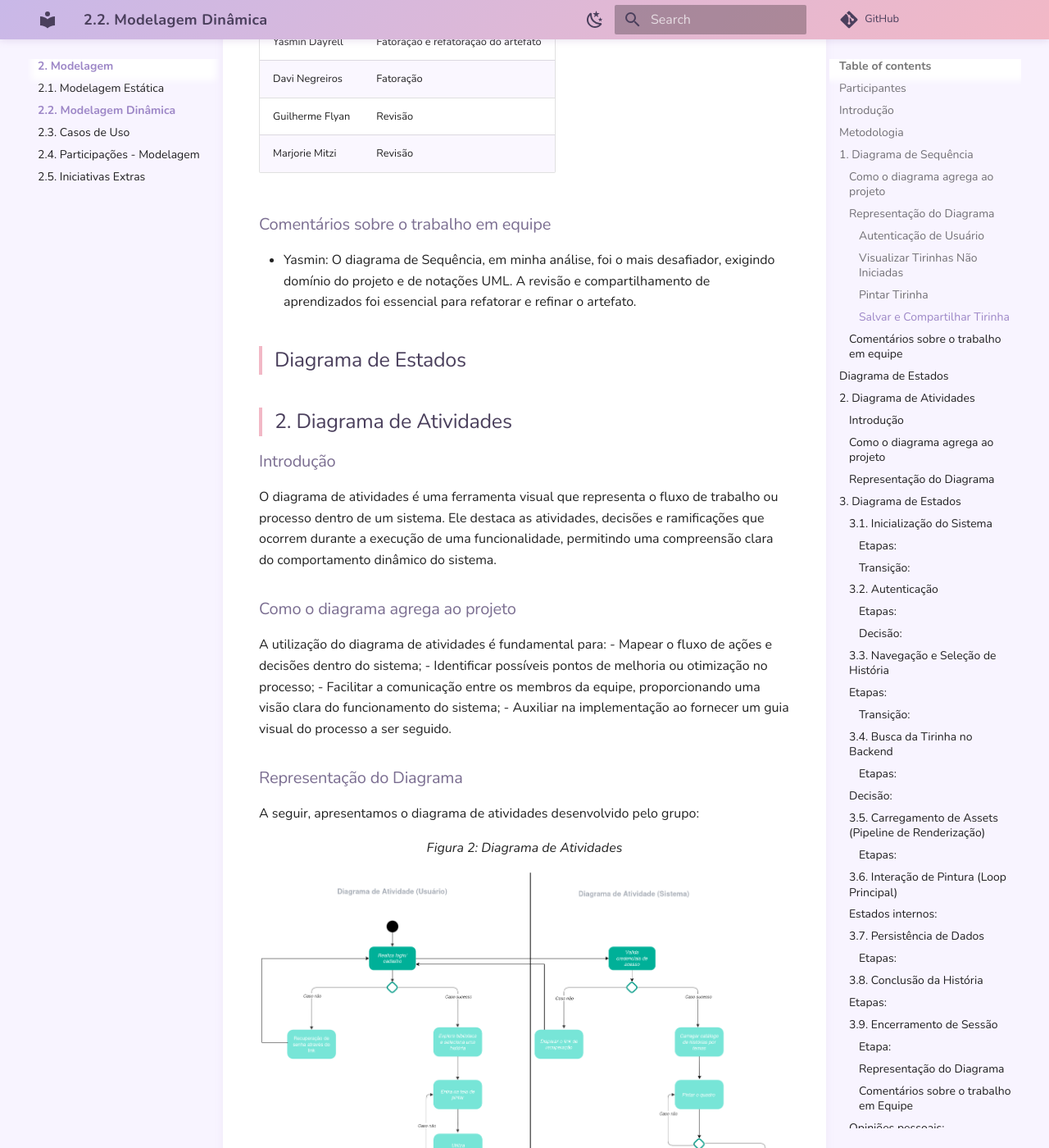
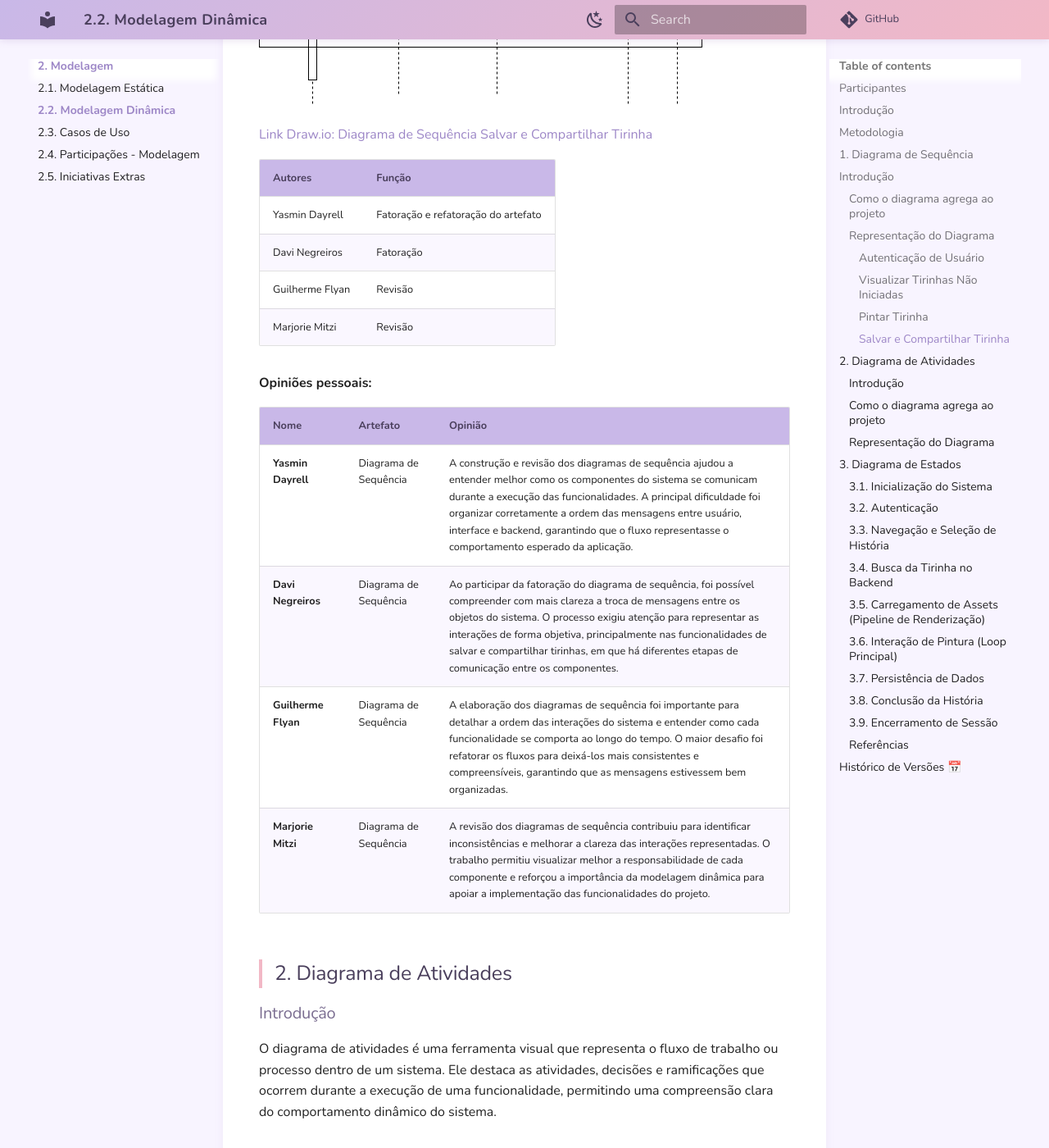
Before and after one commit to UnBArqDsw2026-1-Turma01/2026.1-T01-G08_MinhaTirinha_Entrega_02, an MkDocs documentation site: the page built from docs/Modelagem/2.2.ModelagemDinamica.md, in a window 1280 px wide and 1400 px high, scrolled down 5019 px. Shown: the whole window at 82% size. Built offline with MkDocs 1.6.1 and Material for MkDocs 9.7.7, drawn with Linux system fonts in a browser that asks for light colours; comment, search, counter and statistics services are not loaded; some of the changed text lies outside the part shown.

Commit message:
Docs: Ajustando Documento Co-authored-by: Ana Carolina Fialho <anacarolinamfialho@gmail.com>

```diff
--- a/docs/Modelagem/2.2.ModelagemDinamica.md
+++ b/docs/Modelagem/2.2.ModelagemDinamica.md
@@ -58,6 +58,24 @@
       <td>23/04/2026</td>
       <td>10:00</td>
     </tr>
+        <tr>
+      <td><a href="https://github.com/Marjoriemitzi">Raissa Silva</a></td>
+      <td>Diagrama de Estados</td>
+      <td>23/04/2026</td>
+      <td>18:00</td>
+    </tr>
+        <tr>
+      <td><a href="https://github.com/JoaoMarceloGCN">João Marcelo</a></td>
+      <td>Diagrama de Estados</td>
+      <td>23/04/2026</td>
+      <td>18:00</td>
+    </tr>
+        <tr>
+      <td><a href="https://github.com/pedrohpsantos">Pedro Henrique</a></td>
+      <td>Diagrama de Estados</td>
+      <td>23/04/2026</td>
+      <td>18:00</td>
+    </tr>
   </tbody>
 </table>
 </div>
@@ -79,6 +97,8 @@
 3. **Diagrama de Estados** – Descreve o fluxo de ações dentro de um sistema ou processo, destacando a sequência de tarefas e possíveis ramificações, de forma semelhante a um fluxograma.
 
 ## 1. Diagrama de Sequência
+
+## Introdução
 
 O diagrama de sequência é um dos principais artefatos da modelagem dinâmica em UML, sendo utilizado para representar a interação entre diferentes objetos ao longo do tempo. Ele evidencia a troca de mensagens entre os participantes de um sistema, destacando a ordem em que essas interações ocorrem e como contribuem para a execução de uma funcionalidade específica.
 
@@ -146,11 +166,16 @@
 | Guilherme Flyan    | Revisão                              |
 | Marjorie Mitzi     | Revisão                              |
 
-### Comentários sobre o trabalho em equipe
+**Opiniões pessoais:**
 
-- Yasmin: O diagrama de Sequência, em minha análise, foi o mais desafiador, exigindo domínio do projeto e de notações UML. A revisão e compartilhamento de aprendizados foi essencial para refatorar e refinar o  artefato.
+| Nome | Artefato | Opinião |
+| :--- | :--- | :--- |
+| **Yasmin Dayrell** | Diagrama de Sequência | A construção e revisão dos diagramas de sequência ajudou a entender melhor como os componentes do sistema se comunicam durante a execução das funcionalidades. A principal dificuldade foi organizar corretamente a ordem das mensagens entre usuário, interface e backend, garantindo que o fluxo representasse o comportamento esperado da aplicação. |
+| **Davi Negreiros** | Diagrama de Sequência | Ao participar da fatoração do diagrama de sequência, foi possível compreender com mais clareza a troca de mensagens entre os objetos do sistema. O processo exigiu atenção para representar as interações de forma objetiva, principalmente nas funcionalidades de salvar e compartilhar tirinhas, em que há diferentes etapas de comunicação entre os componentes. |
+| **Guilherme Flyan** | Diagrama de Sequência | A elaboração dos diagramas de sequência foi importante para detalhar a ordem das interações do sistema e entender como cada funcionalidade se comporta ao longo do tempo. O maior desafio foi refatorar os fluxos para deixá-los mais consistentes e compreensíveis, garantindo que as mensagens estivessem bem organizadas. |
+| **Marjorie Mitzi** | Diagrama de Sequência | A revisão dos diagramas de sequência contribuiu para identificar inconsistências e melhorar a clareza das interações representadas. O trabalho permitiu visualizar melhor a responsabilidade de cada componente e reforçou a importância da modelagem dinâmica para apoiar a implementação das funcionalidades do projeto. |
 
-## Diagrama de Estados
+
 ## 2. Diagrama de Atividades
 
 ### Introdução
@@ -180,59 +205,68 @@
 | Samara Alves | Fatoração |
 | Gabriel Santos Pinto | Revisão |
 
+**Opiniões pessoais:**
+
+| Nome | Artefato | Opinião |
+| :--- | :--- | :--- |
+| **Samara Alves** | Diagrama de Atividades | A elaboração do diagrama de atividades ajudou a compreender melhor o fluxo principal da aplicação e a sequência de ações realizadas pelo usuário. A maior dificuldade foi organizar as decisões e ramificações de forma clara, mas o trabalho em grupo facilitou a validação do fluxo e tornou o artefato mais coerente com a proposta do sistema. |
+| **Ana Carolina Fialho** | Diagrama de Atividades | Durante a construção do diagrama de atividades, percebi a importância de representar visualmente cada etapa do processo para facilitar o entendimento da equipe. O desafio principal foi transformar as funcionalidades do sistema em um fluxo simples e bem estruturado, evitando informações excessivas e mantendo a clareza do modelo. |
+| **Gabriel Santos Pinto** | Diagrama de Atividades | A revisão do diagrama de atividades permitiu identificar pontos em que o fluxo poderia ser melhorado para representar melhor a navegação do usuário. O artefato contribuiu para alinhar a visão da equipe sobre o funcionamento da aplicação e serviu como apoio para validar se as etapas estavam organizadas de maneira lógica. |
+
+
 ## 3. Diagrama de Estados
 Fluxo de Execução e Estados
 
-### *3.1. Inicialização do Sistema*
+### 3.1. Inicialização do Sistema
 Responsável por preparar o ambiente antes da interação do usuário.
 
-#### Etapas:
+Etapas:
 
 - Iniciar App (*SessionManager*): inicializa a aplicação e a sessão do usuário.
 - *SessaoIniciada*: estado indicando que a sessão foi criada com sucesso.
 
-#### Transição:
+Transição:
 O sistema inicia o processo de autenticação com o *backend*.
 
-### *3.2. Autenticação*
+### 3.2. Autenticação
 Responsável por verificar a identidade do usuário junto ao *backend* antes de exibir conteúdo.
 
-#### Etapas:
+Etapas:
 
 *AutenticandoUsuario*: o *ServerConnection* realiza uma chamada ao *AccountController* no *backend* NestJS.
 
-#### Decisão:
+Decisão:
 
 - Token recebido → sistema segue para *GaleriaTemas*.
 - Falha → sistema entra em *ErroAutenticacao* e permite nova tentativa.
 
-### *3.3. Navegação e Seleção de História*
+### 3.3. Navegação e Seleção de História
 Responsável pela escolha do conteúdo a ser exibido.
 
-### Etapas:
+Etapas:
 
 *GaleriaTemas*: exibe as histórias disponíveis.
 Selecionar Tirinha (*GalleryScreen*): usuário escolhe uma história.
 
-#### Transição:
+Transição:
 Inicia o processo de busca da tirinha no *backend*.
 
-### *3.4. Busca da Tirinha no Backend*
+### 3.4. Busca da Tirinha no Backend
 Responsável por recuperar os dados da tirinha selecionada antes de carregar os assets.
 
-#### Etapas:
+Etapas:
 
 BuscandoTirinha: o *ServerConnection* realiza uma chamada ao *StripController* no backend NestJS.
 
-### Decisão:
+Decisão:
 
 - Dados recebidos → sistema segue para *CarregandoAssets*.
 - Falha → sistema entra em *ErroCarregamento* e retorna para *GaleriaTemas*.
 
-### *3.5. Carregamento de Assets (Pipeline de Renderização)*
+### 3.5. Carregamento de Assets (Pipeline de Renderização)
 Responsável por preparar todos os recursos necessários para exibir o quadrinho.
 
-#### Etapas:
+Etapas:
 
 *VerificandoStorage*: consulta o *CacheStore* para verificar se os arquivos já existem.
 
@@ -243,10 +277,10 @@
 - *MontandoCena*: integra contornos (*ComicOutlineLoader*), paleta (*PaletteProvider*) e fontes (*FontManager*).
 - *Renderização Pronta* (*SpriteCache*): *Assets* são preparados para uso na interface.
 
-### *3.6. Interação de Pintura (Loop Principal)*
+### 3.6. Interação de Pintura (Loop Principal)
 Responsável pela interação contínua do usuário com o sistema.
 
-### Estados internos:
+Estados internos:
 
 - *AguardandoAcao*: sistema espera input do usuário (*CanvasPainter*).
 - Pincelada: usuário realiza uma ação de pintura.
@@ -256,30 +290,30 @@
 - Pintura incompleta → retorna para *AguardandoAcao* (loop continua).
 - Região 100% preenchida → sistema sai do subestado e transiciona para *SalvandoProgresso*.
 
-### *3.7. Persistência de Dados*
+### 3.7. Persistência de Dados
 Responsável por salvar o progresso do usuário após a conclusão de uma região.
 
-#### Etapas:
+Etapas:
 
 *SalvandoProgresso*: executado após região completada.
 
 Componentes envolvidos: *ProgressTracker* e *ProgressRepository*.
 Resultado: dados são armazenados no banco local.
 
-### *3.8. Conclusão da História*
+### 3.8. Conclusão da História
 Responsável pelo fechamento do fluxo de uma tirinha.
 
-### Etapas:
+Etapas:
 - *RevelacaoBalao*: diálogos são exibidos ao usuário.
 - Próximo Quadrinho (*StoryManager*): sistema prepara a próxima parte da história ou retorna para *GaleriaTemas* caso seja o último quadrinho.
 
-### *3.9. Encerramento de Sessão*
+### 3.9. Encerramento de Sessão
 Responsável pelo término da execução do sistema.
 
-#### Etapa:
+Etapa:
 Encerrar Sessão: disponível a partir de *GaleriaTemas*, finaliza o ciclo do usuário no aplicativo.
 
-#### Representação do Diagrama
+Representação do Diagrama
 
 Abaixo será apresentado o diagrama de estados desenvolvido pelo grupo [Draw.io](https://drive.google.com/file/d/1s1tzIYcVYhgJuJa5TDxM3dQNAzQttVXF/view?usp=sharing):
 
@@ -291,17 +325,17 @@
 | Raissa Oliveira    | Fatoração, diagramação e revisão     |
 | Pedro Henrique     | Fatoração, diagramação e revisão     |
 
-#### Comentários sobre o trabalho em Equipe
+**Comentários sobre o trabalho em Equipe**
+
 O diagrama de estados foi desenvolvido em reunião remota pelo Microsoft Teams, com os três membros participando ativamente da modelagem no draw.io. O principal desafio enfrentado pelo grupo foi mapear corretamente os estados relacionados à comunicação com o backend, resultando na inclusão dos estados AutenticandoUsuario e BuscandoTirinha, que representam as chamadas ao AccountController e ao StripController respectivamente. A modelagem do subestado composto InteraçãoPintura também exigiu atenção especial do grupo para garantir que o loop de pintura e as transições de saída estivessem coerentes com o fluxo geral da aplicação. O grupo considera que o diagrama representa de forma satisfatória o comportamento dinâmico do sistema, reconhecendo que estados de erro e recuperação poderiam ser explorados com maior profundidade.
 
-### Opiniões pessoais:
+**Opiniões pessoais:**
 
-| | |
-| :--- | :---: |
-|  **Raissa Silva de Oliveira** |A maior dificuldade inicial no diagrama de estados foi definir transições e distinguir estados simples de subestados compostos. Através de pesquisa e revisões práticas, o diagrama tornou-se fiel ao comportamento dinâmico do sistema, consolidando o aprendizado sobre o fluxo da aplicação.|
-|  **João Marcelo Guimarães** |Sobre o diagrama de estados, tive dificuldade inicial para organizar corretamente os fluxos e transições, especialmente nos estados relacionados à comunicação com o backend. Com o avanço do trabalho ficou um pouco mais claro como representar o comportamento do sistema. A parte de interação de pintura exigiu mais cuidado, mas contribuiu para um entendimento melhor da dinâmica da aplicação.|
-|  **Pedro Henrique Pereira** |A elaboração do diagrama de estados foi desafiadora, mas reveladora para identificar funções ausentes e mapear o comportamento do sistema. Embora a complexidade das notações dificulte a leitura, o trabalho em grupo foi fundamental para superar esses obstáculos, garantindo a qualidade do modelo e o alinhamento da equipe.
-
+| Nome | Artefato | Opinião |
+| :--- | :--- | :--- |
+| **Raissa Silva de Oliveira** | Diagrama de Estados | A maior dificuldade inicial no diagrama de estados foi definir transições e distinguir estados simples de subestados compostos. Por meio de pesquisa e revisões práticas, o diagrama tornou-se mais fiel ao comportamento dinâmico do sistema, consolidando o aprendizado sobre o fluxo da aplicação. |
+| **João Marcelo Guimarães** | Diagrama de Estados | Sobre o diagrama de estados, tive dificuldade inicial para organizar corretamente os fluxos e transições, especialmente nos estados relacionados à comunicação com o backend. Com o avanço do trabalho, ficou mais claro como representar o comportamento do sistema. A parte de interação de pintura exigiu mais cuidado, mas contribuiu para um entendimento melhor da dinâmica da aplicação. |
+| **Pedro Henrique Pereira** | Diagrama de Estados | A elaboração do diagrama de estados foi desafiadora, mas importante para identificar funções ausentes e mapear o comportamento do sistema. Embora a complexidade das notações dificulte a leitura em alguns momentos, o trabalho em grupo foi fundamental para superar esses obstáculos, garantindo a qualidade do modelo e o alinhamento da equipe. |
 
 ### Referências
 
@@ -318,3 +352,4 @@
 | 2.1 | 23/04/2026 | Adição do diagrama de sequência (Salvar e compartilhar) | [Yasmin Dayrell](https://github.com/YasminDayrell) | [Marjorie](https://github.com/Marjoriemitzi) |
 | 2.2 | 23/04/2026 | Adição do diagrama de Atividades | [Samara Alves](https://github.com/SamaraAlvess) e [Ana Carolina](https://github.com/anawcarol)  | [Gabriel Pinto](https://github.com/GabrielSPinto) |
 | 2.3 | 23/04/2026 | Adição de todos os diagramas sequenciais | [Davi Negreiros](https://github.com/DaviNegreiros)| [Yasmin Dayrell](https://github.com/YasminDayrell) |
+| 2.4 | 23/04/2026 | Ajuste da página | [Gabriel Pinto](https://github.com/GabrielSPinto)| [Samara Alves](https://github.com/SamaraAlvess) |
```
